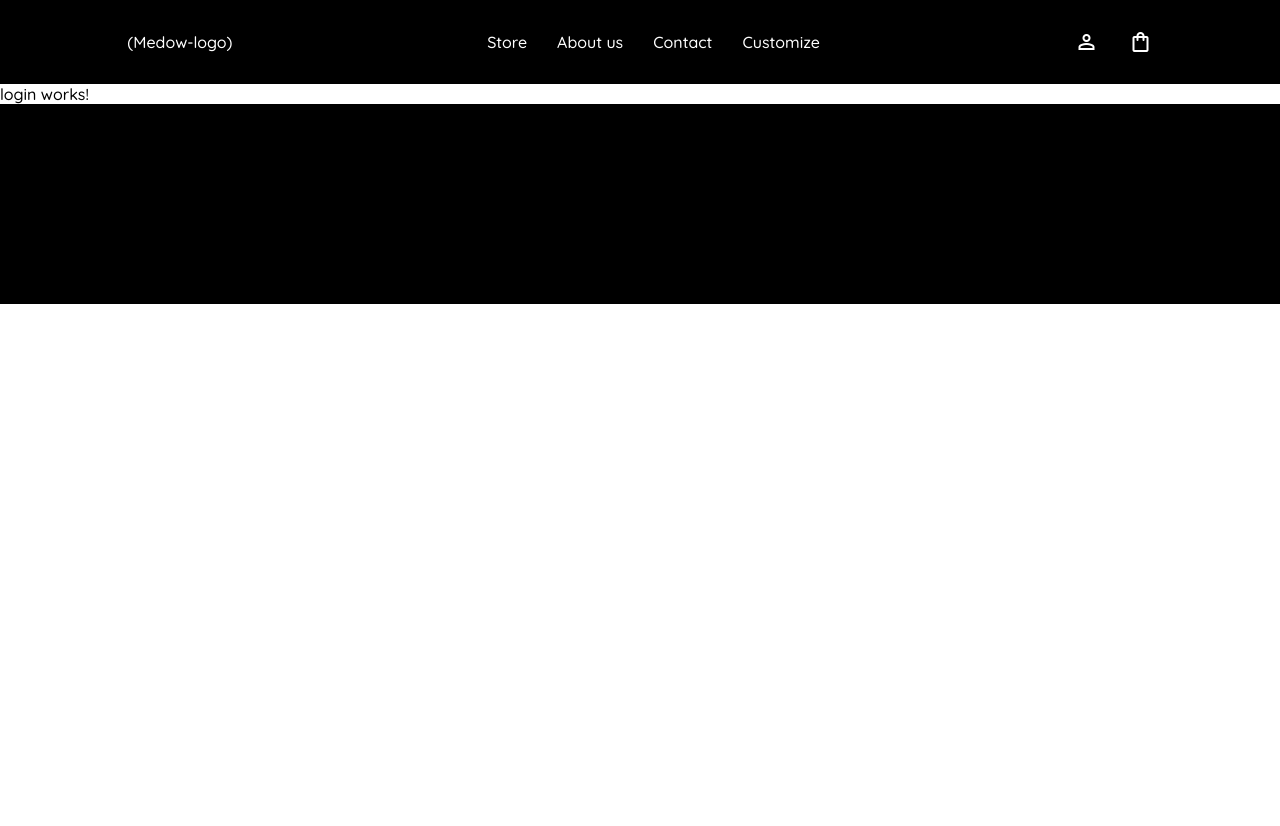
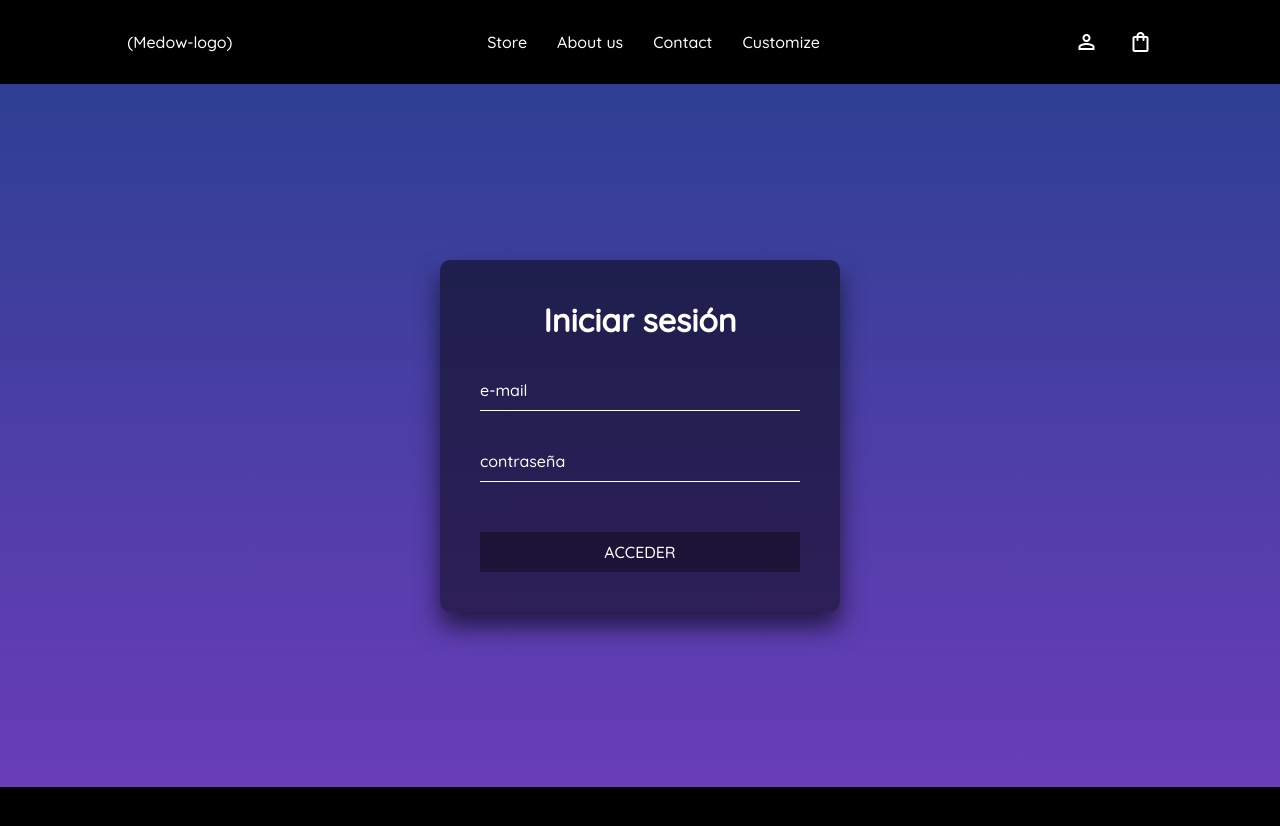
Before and after one commit to GabrielCornejoB/medow-ecommerce, an Angular app in the folder front-end/: page /login in a window 1280 px wide. Shown: the top 826 px of the page. Before the commit the page ends 800 px from the top, so only its background shows below. Built offline with nearby package versions, Linux system fonts and the light colour scheme.

Commit message:
Diseño login

```diff
--- a/front-end/src/app/app-routing.module.ts
+++ b/front-end/src/app/app-routing.module.ts
@@ -1,7 +1,6 @@
 import { NgModule } from '@angular/core';
 import { RouterModule, Routes } from '@angular/router';
 import { AboutComponent } from './components/about/about.component';
-import { AuthComponent } from './components/auth/auth.component';
 import { CartComponent } from './components/cart/cart.component';
 import { ContactComponent } from './components/contact/contact.component';
 import { CustomizeComponent } from './components/customize/customize.component';
@@ -18,7 +17,6 @@ const routes: Routes = [
   {path:"cutomize", component: CustomizeComponent},
   {path:"login", component: LoginComponent},
   {path:"register", component: RegisterComponent},
-  {path:"auth", component: AuthComponent},
   {path:"cart", component: CartComponent}
 ];
 
--- a/front-end/src/app/app.component.css
+++ b/front-end/src/app/app.component.css
@@ -20,5 +20,5 @@
 }
 .footer {
     background-color: var(--black);
-    height: 200px;
+    height: 150px;
 }
--- a/front-end/src/app/app.component.html
+++ b/front-end/src/app/app.component.html
@@ -9,9 +9,7 @@
         <a routerLink="/cutomize">Customize</a>
     </div>
     <div class="nav-secondary-links nav-center">
-        <!-- <a routerLink="/login">Login</a>
-        <a routerLink="/register">Register</a> -->
-        <a routerLink="/auth"><span class="material-symbols-outlined nav-center">person</span></a>
+        <a routerLink="/login"><span class="material-symbols-outlined nav-center">person</span></a>
         <a routerLink="/cart"><span class="material-symbols-outlined nav-center">shopping_bag</span></a>
     </div>
 </nav>
--- a/front-end/src/app/app.module.ts
+++ b/front-end/src/app/app.module.ts
@@ -12,7 +12,6 @@ import { ContactComponent } from './components/contact/contact.component';
 import { CustomizeComponent } from './components/customize/customize.component';
 import { CartComponent } from './components/cart/cart.component';
 import { ProductComponent } from './components/store/product/product.component';
-import { AuthComponent } from './components/auth/auth.component';
 
 @NgModule({
   declarations: [
@@ -25,8 +24,7 @@ import { AuthComponent } from './components/auth/auth.component';
     ContactComponent,
     CustomizeComponent,
     CartComponent,
-    ProductComponent,
-    AuthComponent
+    ProductComponent
   ],
   imports: [
     BrowserModule,
--- a/front-end/src/app/components/auth/auth.component.html
+++ /dev/null
@@ -1 +0,0 @@
-<p>auth works!</p>
--- a/front-end/src/app/components/home/home.component.css
+++ b/front-end/src/app/components/home/home.component.css
@@ -1,6 +1,6 @@
 .hero {
     height: 940px;
-    background-color: var(--blue);
+    background: linear-gradient(var(--blue), var(--purple));
 }
 .categories {
     display: grid;
--- a/front-end/src/app/components/login/login.component.css
+++ b/front-end/src/app/components/login/login.component.css
@@ -0,0 +1,70 @@
+.login-wrapper {
+    display: flex;
+    flex-direction: column;
+    align-items: center;
+    justify-content: center;
+    height: 703px;
+    background: linear-gradient(var(--blue), var(--purple));
+}
+.form-container {
+    position: absolute;
+    width: 400px;
+    padding: 40px;
+    background: rgba(0,0,0,.5);
+    box-sizing: border-box;
+    box-shadow: 0 15px 25px rgba(0,0,0,.6);
+    border-radius: 10px;
+}
+.form-container h1 {
+    margin: 0 0 30px 0;
+    padding: 0;
+    color: white;
+    text-align: center;
+}
+.form-container .login-row {
+    position: relative;
+}
+.form-container .login-row input {
+    width: 100%;
+    padding: 10px 0;
+    font-size: 16px;
+    color: white;
+    margin-bottom: 30px;
+    border: none;
+    border-bottom: 1px solid white;
+    outline: none;
+    background: transparent;
+}
+.form-container .login-row label {
+    position: absolute;
+    left: 0;
+    top: 0;
+    padding: 10px 0;
+    font-size: 16px;
+    color: white;
+    pointer-events: none;
+    transition: 0.5s;
+}
+.form-container .login-row input:focus ~ label,
+.form-container .login-row input:valid ~ label {
+    top: -20px;
+    left: 0;
+    font-size: 12px;
+}
+.form-container form button {
+    width: 100%;
+    padding: 10px 20px;
+    font-size: 16px;
+    text-decoration: none;
+    text-transform: uppercase;
+    overflow: hidden;
+    margin-top: 20px;
+    color: white;
+    background: rgba(0,0,0,0.35);
+    border: none;
+    cursor: pointer;
+    transition: 0.3s;
+}
+.form-container form button:hover {
+    background: rgba(0,0,0,0.65);
+}
--- a/front-end/src/app/components/login/login.component.html
+++ b/front-end/src/app/components/login/login.component.html
@@ -1 +1,18 @@
-<p>login works!</p>
+<div class="login-wrapper">
+    <div class="form-container">
+        <h1>Iniciar sesión</h1>
+        <form action="">
+            <div class="login-row">
+                <input type="text" required>
+                <label>e-mail</label>
+            </div>
+            <div class="login-row">
+                <input type="password" required>
+                <label for="">contraseña</label>
+            </div>
+            <button type="submit">
+                Acceder
+            </button>
+        </form>
+    </div>
+</div>
```
Also changed, not shown: front-end/src/app/components/auth/auth.component.ts (deleted, +0 -10 lines), front-end/src/app/components/auth/auth.component.css (deleted), 1 other file (tests, documents, lock files or other folders).
